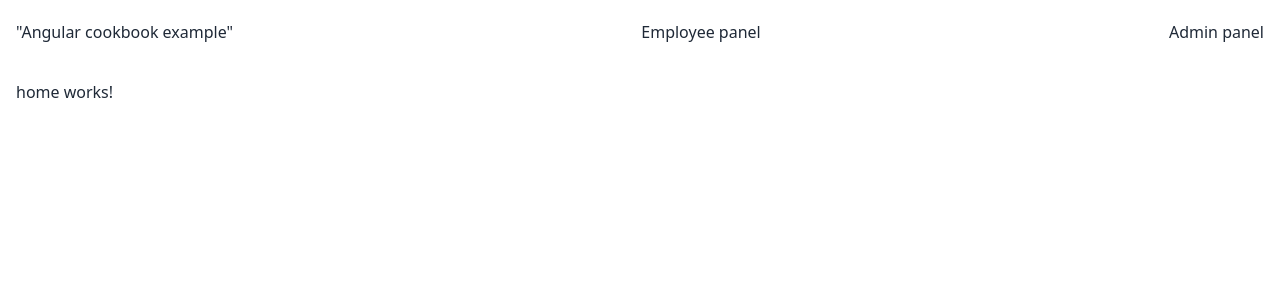
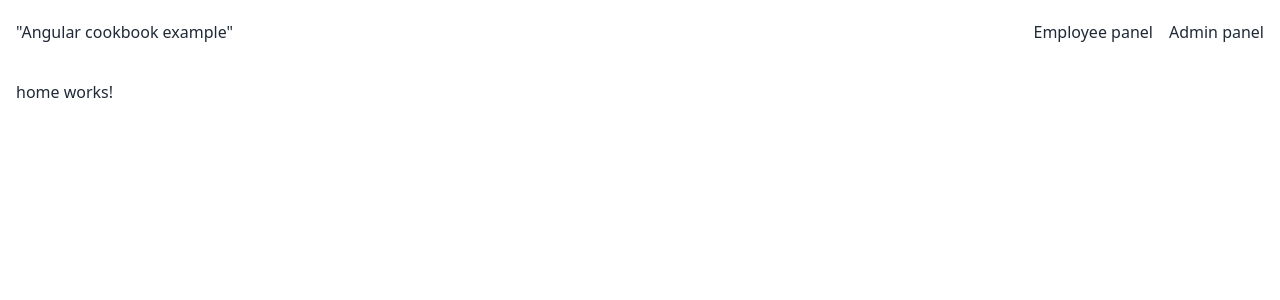
Before and after one commit to rorychatt/angular-cookbook-example, an Angular app: page / in a window 1280 px wide. Shown: the top 300 px of the page. Built offline with nearby package versions, Linux system fonts and the light colour scheme.

Commit message:
info: reformatting header

```diff
--- a/src/app/components/header/header.component.html
+++ b/src/app/components/header/header.component.html
@@ -1,7 +1,11 @@
 <header class="navbar bg-base-100">
   <nav class="flex justify-between w-full">
-    <span routerLink="/">"Angular cookbook example"</span>
-    <a routerLink="/employee">Employee panel</a>
-    <a routerLink="/admin">Admin panel</a>
+    <div class="flex">
+      <span routerLink="/">"Angular cookbook example"</span>
+    </div>
+    <div class="flex space-x-4">
+      <a routerLink="/employee">Employee panel</a>
+      <a routerLink="/admin">Admin panel</a>
+    </div>
   </nav>
 </header>
```
